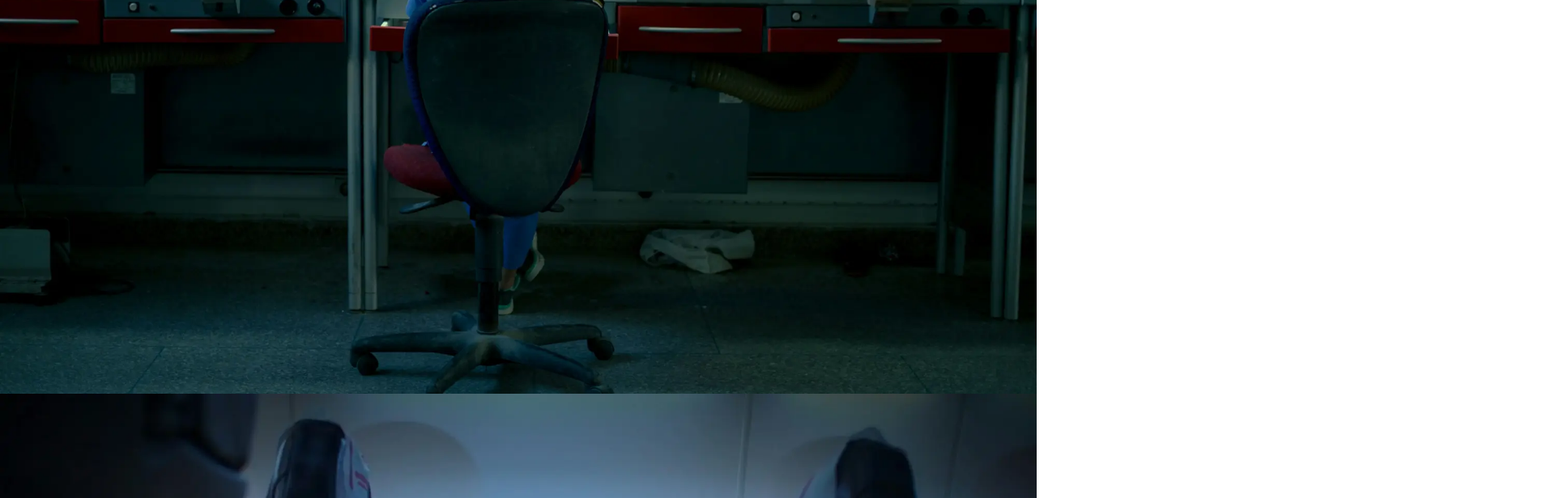
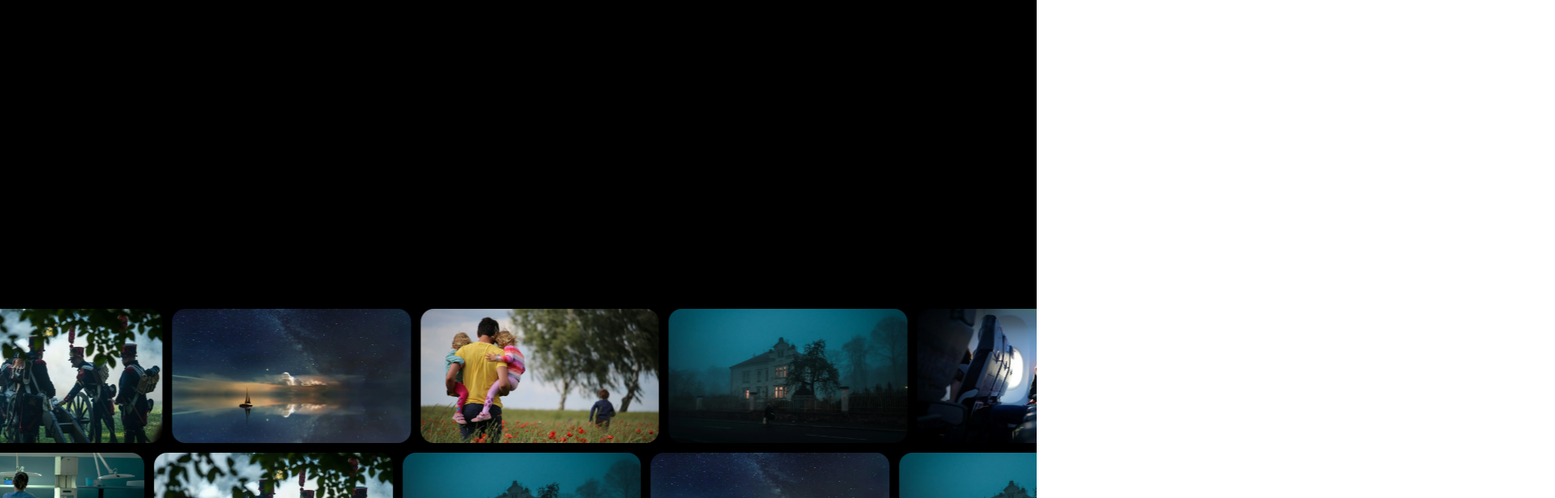
Before and after one commit to Felixx-jnr/scroll-anime, a React (Vite) app: page / in a window 1280 px wide. Shown: the part 2846-3462 px from the top of the page at 81% size, 1920 px wide, since content can reach past the window. Built offline with nearby package versions, Linux system fonts and the light colour scheme.

Commit message:
large carousel setup

```diff
--- a/src/App.tsx
+++ b/src/App.tsx
@@ -11,7 +11,7 @@ function App() {
       <Header />
 
       <main>
-        <div className="bg-background">
+        <div className=" bg-background relative z-10">
           <Hero />
           <Usps />
         </div>
--- a/src/components/section/videoCarousel.tsx
+++ b/src/components/section/videoCarousel.tsx
@@ -4,70 +4,62 @@ import { randomMoviesSet2 } from "../../movies";
 
 export const VideoCarousel = () => {
   return (
-    <div className="bg-background">
-      <div>
-        <div>
+    <div className="bg-background pb-8">
+      <div className="overflow-clip h-[300vh] mt-[-100vh]">
+        <div className=" h-screen sticky top-0 flex items-center">
+          <div className=" relative left-1/2 -translate-x-1/2 flex gap-5 mb-5">
+            <div className="w-[60vw] aspect-video shrink-0 overflow-clip rounded-2xl">
               <img
+                className="w-full h-full object-cover"
                 src={movies[0].poster}
                 alt={movies[0].name}
               />
             </div>
 
-        <div>
+            <div className="w-[60vw] aspect-video shrink-0 overflow-clip rounded-2xl">
               <img
                 src={movies[1].poster}
                 alt={movies[1].name}
               />
             </div>
 
-        <div>
+            <div className="w-[60vw] aspect-video shrink-0 overflow-clip rounded-2xl">
               <img
                 src={movies[2].poster}
                 alt={movies[2].name}
               />
             </div>
           </div>
-
-      <div>
-        {randomMoviesSet1.map((movie, index) => (
-          <img
-            src={movie.poster}
-            alt={movie.name}
-            key={`${movie.name}-${index}`}
-          />
-        ))}
+        </div>
       </div>
 
-      <div>
-        {randomMoviesSet2.map((movie, index) => (
-          <img
-            src={movie.poster}
-            alt={movie.name}
-            key={`${movie.name}-${index}`}
-          />
-        ))}
+      <div className="space-y-3">
+        <SmallVideoCarousel movies={randomMoviesSet1} />
+        <div className="[--duration:70s]">
+          <SmallVideoCarousel movies={randomMoviesSet2} />
         </div>
-
-      <SmallVideoCarousel movies={randomMoviesSet1} />
-      <SmallVideoCarousel movies={randomMoviesSet2} />
+      </div>
     </div>
   );
 };
 
 const SmallVideoCarousel = ({ movies }: { movies: Movie[] }) => {
   return (
-    <div className="flex gap-3">
+    <div className="overflow-clip">
+      <div className=" animate-carousel-move relative left-[var(--carousel-offset,0px)] flex gap-3 ">
         {movies.map((movie, index) => (
           <div
-          className="w-[30vw] shrink-0"
+            className=" aspect-video w-[23vw] shrink-0"
             key={`${movie.name}-${index}`}
           >
             <img
+              className="w-full h-full object-cover rounded-2xl"
               src={movie.poster}
               alt={movie.name}
             />
           </div>
         ))}
       </div>
+    </div>
   );
 };
--- a/tailwind.config.js
+++ b/tailwind.config.js
@@ -28,6 +28,15 @@ export default {
       "4xl": ["2.5rem", "1.1"], // 40px
       "5xl": ["4.5rem", "1.05"], // 72px
     },
+    keyframes: {
+      "carousel-move": {
+        "0%": { transform: "translateX(0)" },
+        "100%": { transform: "translateX(-100%)" },
+      },
+    },
+    animation: {
+      "carousel-move": "carousel-move var(--duration,80s) infinite",
+    },
     extend: {},
   },
   plugins: [],
```
Lines whose indentation alone changed are shown as unchanged.
